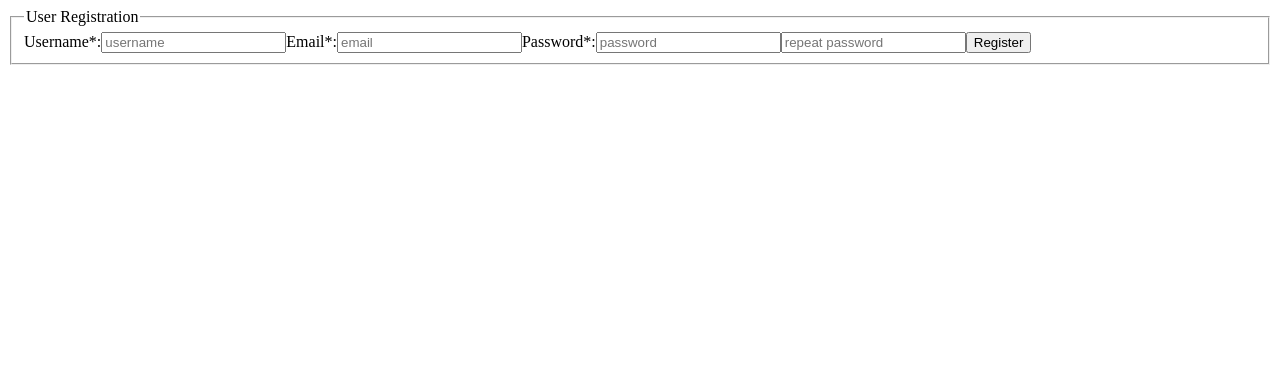
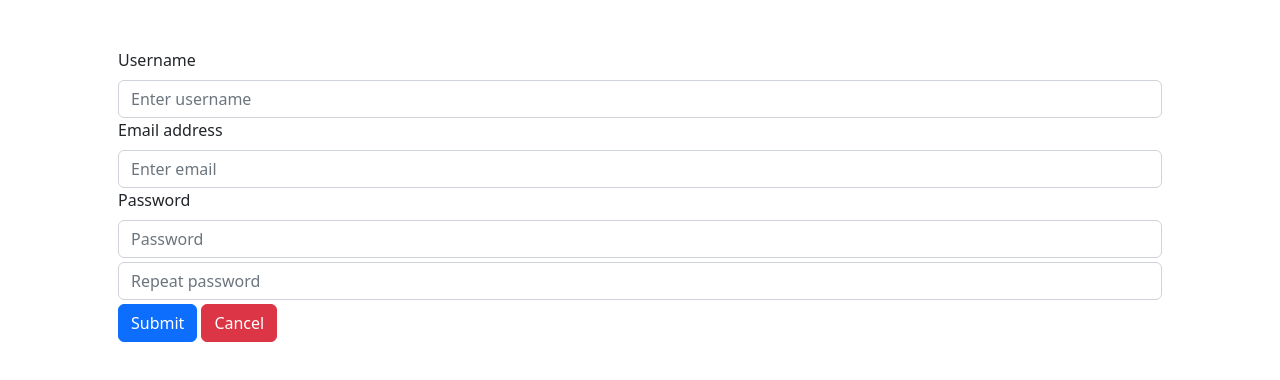
Before and after one commit to AlvaroDiazBarrios/Proyecto, a React (Vite) app in the folder client/: page / in a window 1280 px wide. Shown: the top 380 px of the page. Built offline with nearby package versions, Linux system fonts and the light colour scheme.

Commit message:
Página de registro planteada

```diff
--- a/client/package.json
+++ b/client/package.json
@@ -12,7 +12,9 @@
   "dependencies": {
     "axios": "^1.3.6",
     "bcryptjs": "^2.4.3",
+    "bootstrap": "^5.2.3",
     "react": "^18.2.0",
+    "react-bootstrap": "^2.7.4",
     "react-dom": "^18.2.0",
     "react-router-dom": "^6.10.0"
   },
--- a/client/src/main.jsx
+++ b/client/src/main.jsx
@@ -1,6 +1,7 @@
 import React from 'react'
 import ReactDOM from 'react-dom/client'
 import App from './App.jsx'
+import 'bootstrap/dist/css/bootstrap.min.css'
 
 ReactDOM.createRoot(document.getElementById('root')).render(
   <React.StrictMode>
--- a/client/src/pages/register/Register.jsx
+++ b/client/src/pages/register/Register.jsx
@@ -1,5 +1,6 @@
 import { useState } from "react"
-import './register.css'
+import Button from 'react-bootstrap/Button';
+import Form from 'react-bootstrap/Form';
 import bcrypt from 'bcryptjs'
 import axios from 'axios'
 
@@ -15,6 +16,10 @@ export const Register = () => {
 
     const handelChange = (e) => {
         setUser((prev) => ({ ...prev, [e.target.name]: e.target.value }))
+    }
+
+    const handleCancel = (e) => {
+        e.preventDefault()
     }
 
     const handleRegister = async (e) => {
@@ -38,22 +43,22 @@ export const Register = () => {
     }
 
     return (
-        <>
-            <fieldset className="registration-form" >
-                <legend>User Registration</legend>
-
-                <label htmlFor="registration-username">Username*:</label>
-                <input id="registration-username" className="registration-form-input" type="text" name="username" placeholder="username" onChange={handelChange} />
-
-                <label htmlFor="registration-username">Email*:</label>
-                <input className="registration-form-input" type="email" name="email" placeholder="email" onChange={handelChange} />
-
-                <label htmlFor="registration-username">Password*:</label>
-                <input className="registration-form-input" type="password" name="password" placeholder="password" onChange={handelChange} />
-                <input className="registration-form-input" type="password" name="repeatPassword" placeholder="repeat password" onChange={handelChange} />
-
-                <button className="registration-form-btn" onClick={handleRegister}>Register</button>
-            </fieldset>
-        </>
+        <div className="container p-5">
+            <Form>
+                <Form.Group className="mb-3" controlId="formBasicEmail">
+                    <Form.Label>Username</Form.Label>
+                    <Form.Control type="text" placeholder="Enter username" name="username" onChange={handelChange} />
+                    <Form.Label>Email address</Form.Label>
+                    <Form.Control type="email" placeholder="Enter email" name="email" onChange={handelChange} />
+                    <Form.Label>Password</Form.Label>
+                    <Form.Control type="password" placeholder="Password" name="password" onChange={handelChange} />
+                    <Form.Control type="password" className="mt-1 mb-1" placeholder="Repeat password" name="repeatPassword" onChange={handelChange} />
+                    <Button variant="primary" className="mr-5 pull-right" onClick={handleRegister}>
+                        Submit
+                    </Button>
+                    <Button variant="danger" className="mx-1" onClick={handleCancel}>Cancel</Button>
+                </Form.Group>
+            </Form>
+        </div>
     )
 }
```
Also changed, not shown: client/src/pages/register/register.css (deleted), 1 other file (tests, documents, lock files or other folders).
